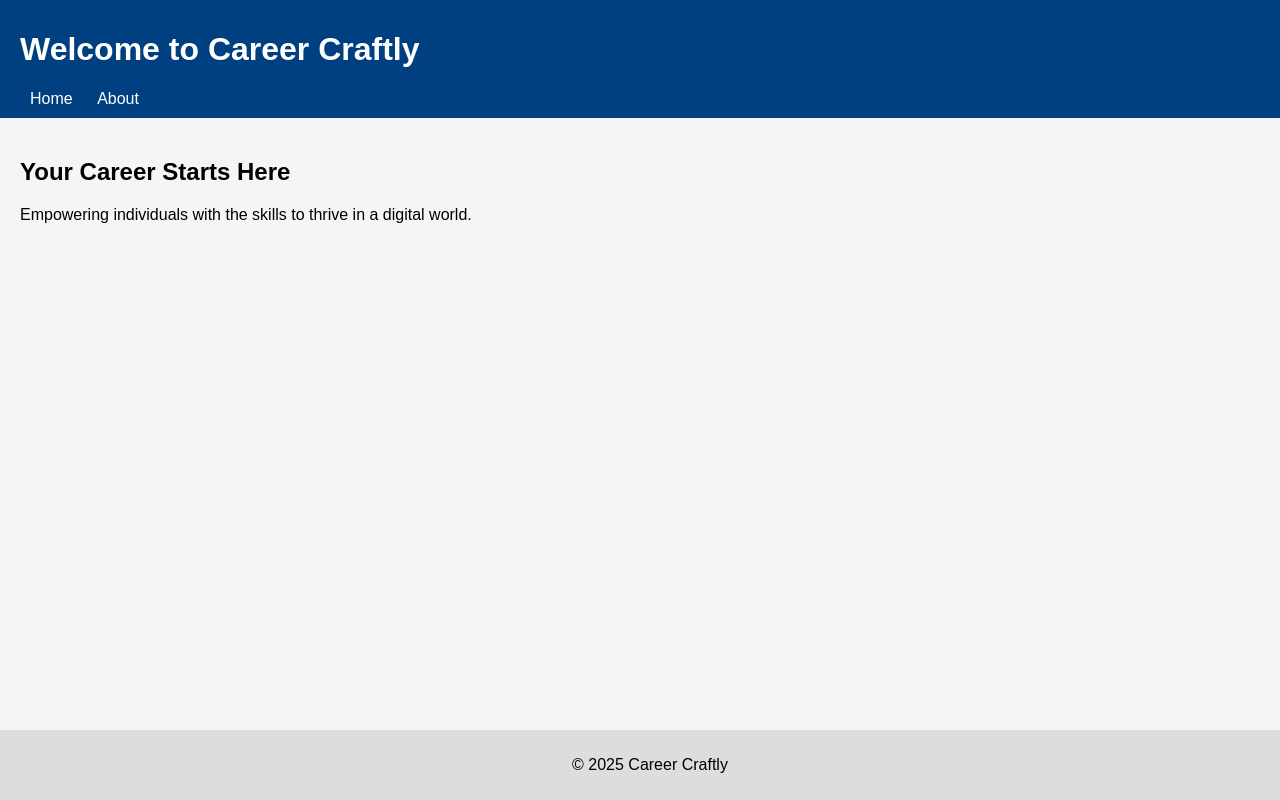
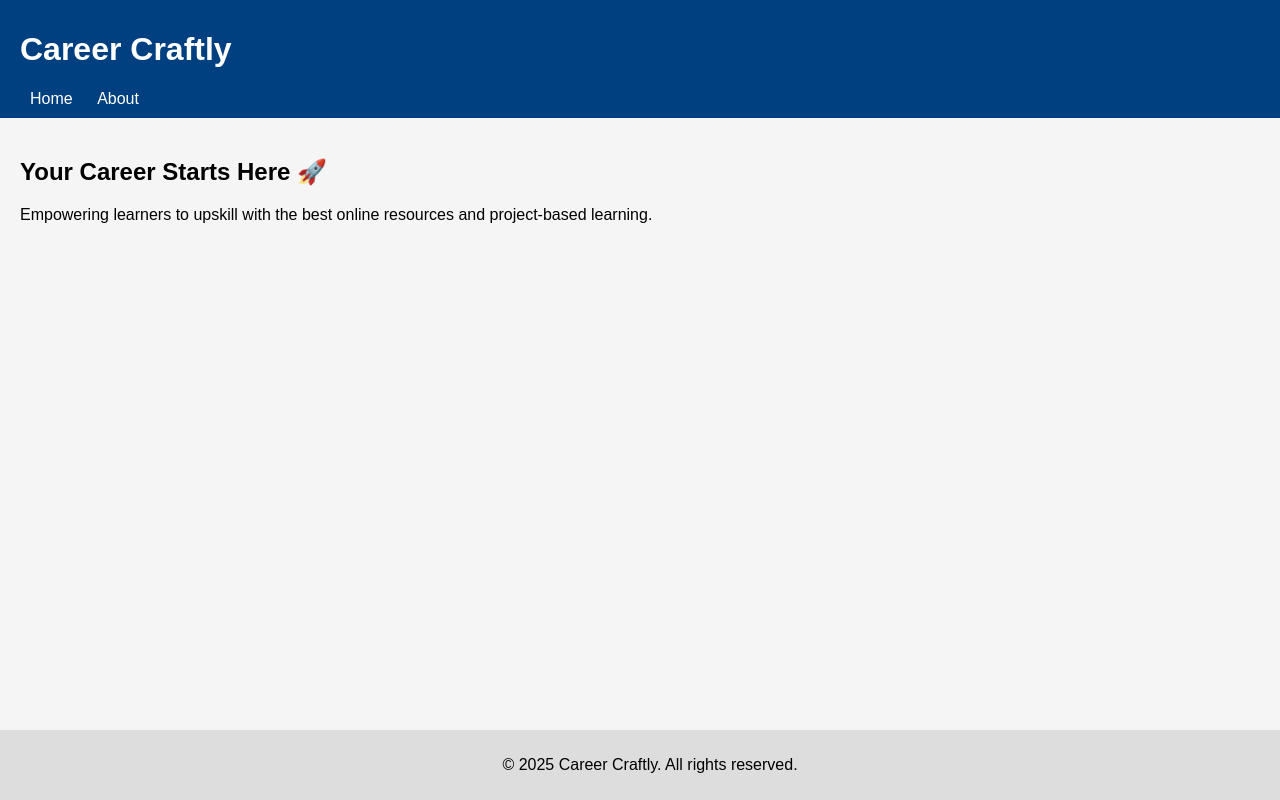
Before and after one commit to dishapure/Carreer-Craftly-Website, a plain HTML site: page index.html in a window 1280 px wide. Drawn offline with Linux system fonts and the light colour scheme.

Commit message:
Update index.html

```diff
--- a/index.html
+++ b/index.html
@@ -1,14 +1,13 @@
-
 <!DOCTYPE html>
 <html lang="en">
 <head>
-    <meta charset="UTF-8">
+  <meta charset="UTF-8" />
   <title>Career Craftly</title>
-    <link rel="stylesheet" href="style.css">
+  <link rel="stylesheet" href="style.css" />
 </head>
 <body>
   <header>
-        <h1>Welcome to Career Craftly</h1>
+    <h1>Career Craftly</h1>
     <nav>
       <a href="index.html">Home</a>
       <a href="about.html">About</a>
@@ -16,12 +15,12 @@
   </header>
   <main>
     <section>
-            <h2>Your Career Starts Here</h2>
-            <p>Empowering individuals with the skills to thrive in a digital world.</p>
+      <h2>Your Career Starts Here 🚀</h2>
+      <p>Empowering learners to upskill with the best online resources and project-based learning.</p>
     </section>
   </main>
   <footer>
-        <p>&copy; 2025 Career Craftly</p>
+    <p>&copy; 2025 Career Craftly. All rights reserved.</p>
   </footer>
 </body>
 </html>
```
Lines whose indentation alone changed are shown as unchanged.
